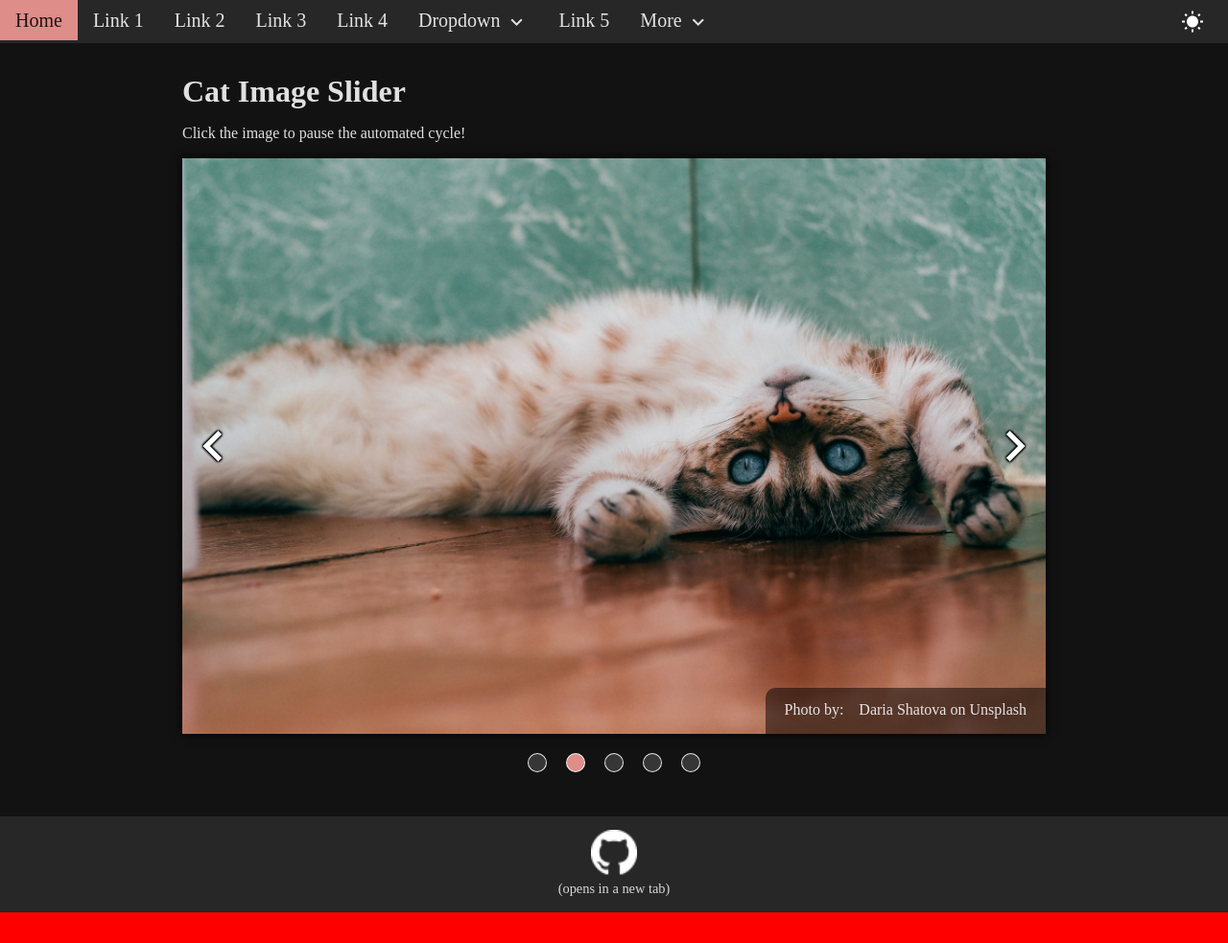
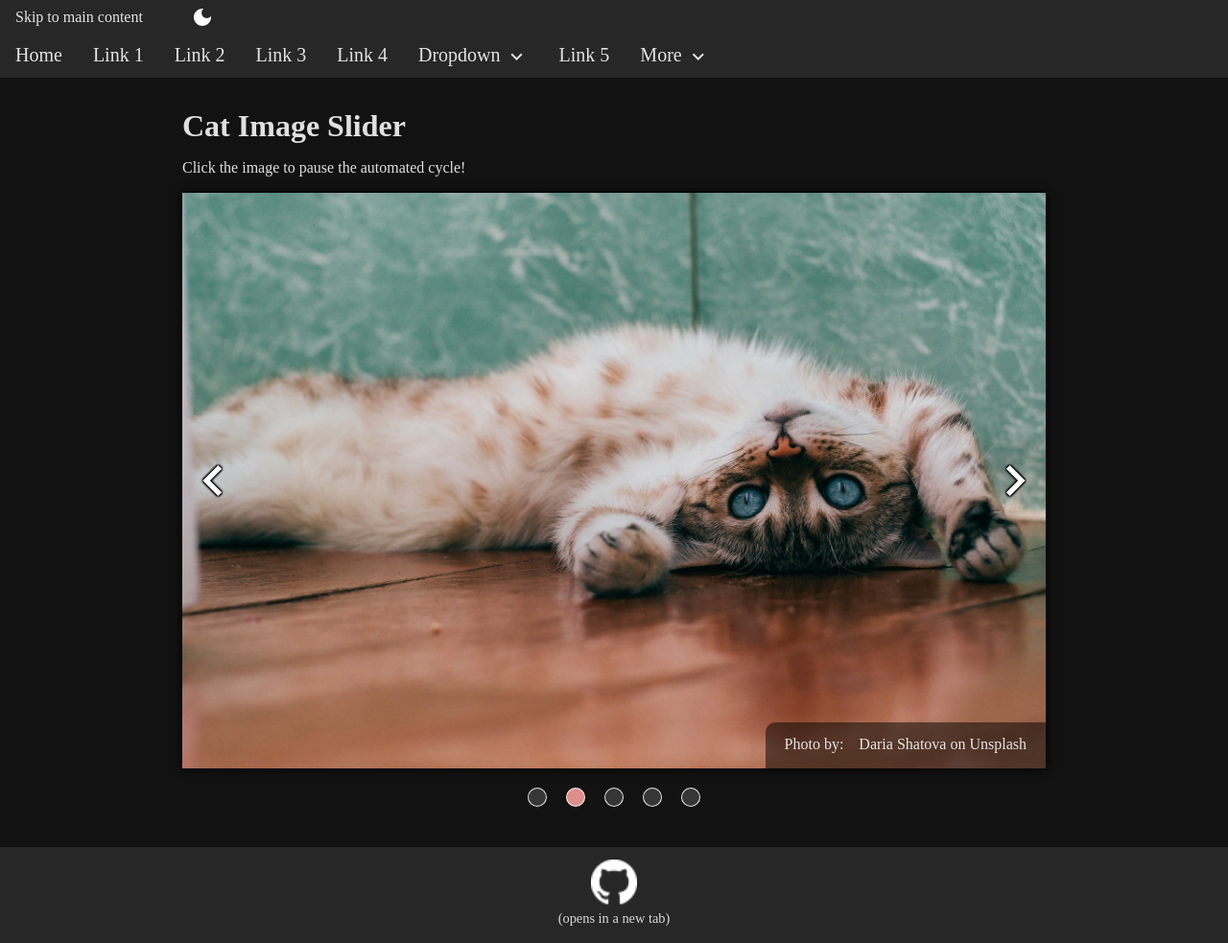
Before and after one commit to thatblindgeye/dynamic-ui-practice, a plain HTML site: page index.html in a window 1280 px wide. Shown: the whole page at 96% size. Before the commit the page ends 951 px from the top, so only its background shows below. Drawn offline with Linux system fonts and the light colour scheme; files whose address does not match are found by name.

Commit message:
Add accessibility bar to top of page

```diff
--- a/index.html
+++ b/index.html
@@ -15,6 +15,11 @@
   </head>
   <body>
     <header>
+      <div id="accessibility">
+        <a href="#main" class="skip-link">Skip to main content</a>
+        <button type="button" role="switch" aria-checked="false" aria-label="light theme" class="theme-toggle">
+        </button>
+      </div>
       <nav id="upper-nav">
         <ul class="upper-links primary-links">
           <li><a href="#" class="link">Home</a></li>
@@ -55,8 +60,6 @@
           </li>
         </ul>
       </nav>
-      <span aria-hidden="true" role="switch" class="theme-toggle" tabindex="0">
-      </span>
     </header>
 
     <main id="main">
--- a/style-prefixed.css
+++ b/style-prefixed.css
@@ -48,7 +48,7 @@
   --border-primary: rgb(255, 255, 255, 0.87);
   --focus: 2px solid rgb(224, 224, 224);
   /* images */
-  --theme-toggle-icon: url(assets/images/icons/wb_sunny-white-24dp.svg);
+  --theme-toggle-icon: url(assets/images/icons/dark_mode-white-18dp.svg);
   /* misc */
   --error: rgb(207, 102, 121);
   --warning: rgb(255, 245, 157);
@@ -80,7 +80,7 @@
   --border-primary: rgba(0, 0, 0, 0.87);
   --focus: 2px solid rgb(30, 30, 30);
   /* images */
-  --theme-toggle-icon: url(assets/images/icons/wb_sunny-black-24dp.svg);
+  --theme-toggle-icon: url(assets/images/icons/light_mode-black-18dp.svg);
   /* misc */
   --error: rgb(176, 0, 32);
   --warning: rgb(255, 235, 59);
@@ -96,7 +96,7 @@
 
 body {
   position: relative;
-  background-color: red;
+  background-color: rgb(0, 38, 255);
 }
 
 a {
@@ -105,8 +105,57 @@ a {
 
 
 /* ========== header/main nav ========== */
-header {
-  position: relative;
+#accessibility {
+  display: -webkit-box;
+  display: -webkit-flex;
+  display: flex;
+  -webkit-box-pack: justify;
+  -webkit-justify-content: space-between;
+          justify-content: space-between;
+  -webkit-box-align: center;
+  -webkit-align-items: center;
+          align-items: center;
+  width: 100%;
+  min-height: 2.25rem;
+  padding: 5px 1rem;
+  background-color: var(--header-bg);
+}
+
+.skip-link {
+  /* margin-right: 50px; */
+  color: var(--text-primary);
+}
+
+.skip-link:hover {
+  text-decoration: underline;
+}
+
+.skip-link:focus {
+  outline: var(--focus);
+  outline-offset: 2px;
+}
+
+.theme-toggle {
+  -webkit-flex-shrink: 0;
+          flex-shrink: 0;
+  display: inline-block;
+  width: 24px;
+  height: 24px;
+  background-color: transparent;
+  background-image: var(--theme-toggle-icon);
+  background-position: center;
+  background-repeat: no-repeat;
+  background-size: contain;
+  border: none;
+}
+
+.theme-toggle:hover {
+  cursor: pointer;
+}
+
+.theme-toggle:focus {
+  outline: var(--focus);
+  outline-offset: 2px;
 }
 
 #upper-nav {
@@ -221,29 +270,6 @@ header {
   display: block;
 }
 
-.theme-toggle {
-  position: absolute;
-  bottom: 10px;
-  right: 25px;
-  width: 24px;
-  height: 24px;
-  background-image: var(--theme-toggle-icon);
-  background-position: center;
-  background-repeat: no-repeat;
-  background-size: contain;
-}
-
-.theme-toggle:hover {
-  cursor: pointer;
-}
-
-.theme-toggle:focus {
-  opacity: 1;
-  border-radius: 50%;
-  outline: var(--focus);
-  outline-offset: 3px;
-}
-
 /* ========== main content ========== */
 #main {
   display: -webkit-box;
@@ -332,7 +358,7 @@ h1, p {
 
 #credit-link:hover,
 #credit-link:focus {
-  border-bottom: 1px solid var(--text-white-high);
+  text-decoration: underline;
 }
 
 #credit-link:focus {
@@ -387,6 +413,17 @@ h1, p {
   border-bottom-left-radius: 25%;
 }
 
+.slider-dots {
+  display: -webkit-box;
+  display: -webkit-flex;
+  display: flex;
+  -webkit-flex-wrap: wrap;
+          flex-wrap: wrap;
+  -webkit-box-pack: center;
+  -webkit-justify-content: center;
+          justify-content: center;
+}
+
 .slider-dots .dot {
   display: inline-block;
   height: 20px;
@@ -432,18 +469,12 @@ h1, p {
   background-color: var(--header-bg);
 }
 
-.github-logo {
-  display: block;
-  width: 48px;
-  height: auto;
-  margin: 0 auto 5px;
-}
-
 #lower-nav a {
   padding-bottom: 2px;
   color: var(--link-text);
   border-bottom: 1px solid transparent;
   font-size: 0.9rem;
+  text-align: center;
 }
 
 #lower-nav a:hover {
@@ -455,14 +486,29 @@ h1, p {
   outline-offset: 4px;
 }
 
+.github-logo {
+  display: block;
+  min-width: 48px;
+  height: auto;
+  margin: 0 auto 5px;
+}
+
 /* ========== media queries ========== */
 /* @media only screen and (min-width: 430px) {
 
 } */
 
-/* @media only screen and (min-width: 768px) {
+@media only screen and (min-width: 768px) {
+  #accessibility {
+    -webkit-box-pack: start;
+    -webkit-justify-content: flex-start;
+            justify-content: flex-start;
+  }
 
-} */
+  .skip-link {
+    margin-right: 50px;
+  }
+}
 
 /* @media only screen and (min-width: 992px) {
 
```
Also changed, not shown: app.js, assets/images/icons/dark_mode-white-18dp.svg (added), assets/images/icons/light_mode-black-18dp.svg (added), assets/images/icons/wb_sunny-black-24dp.svg (deleted), assets/images/icons/wb_sunny-white-24dp.svg (deleted).
